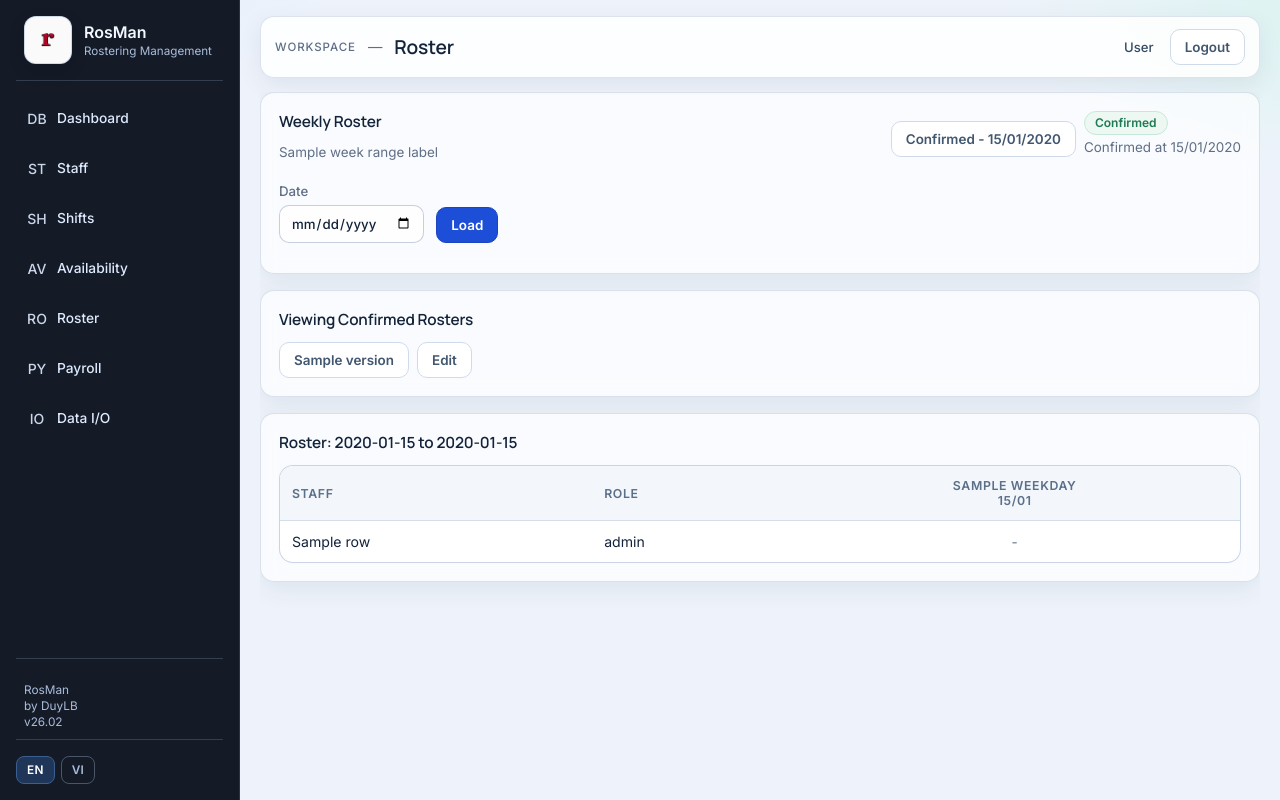
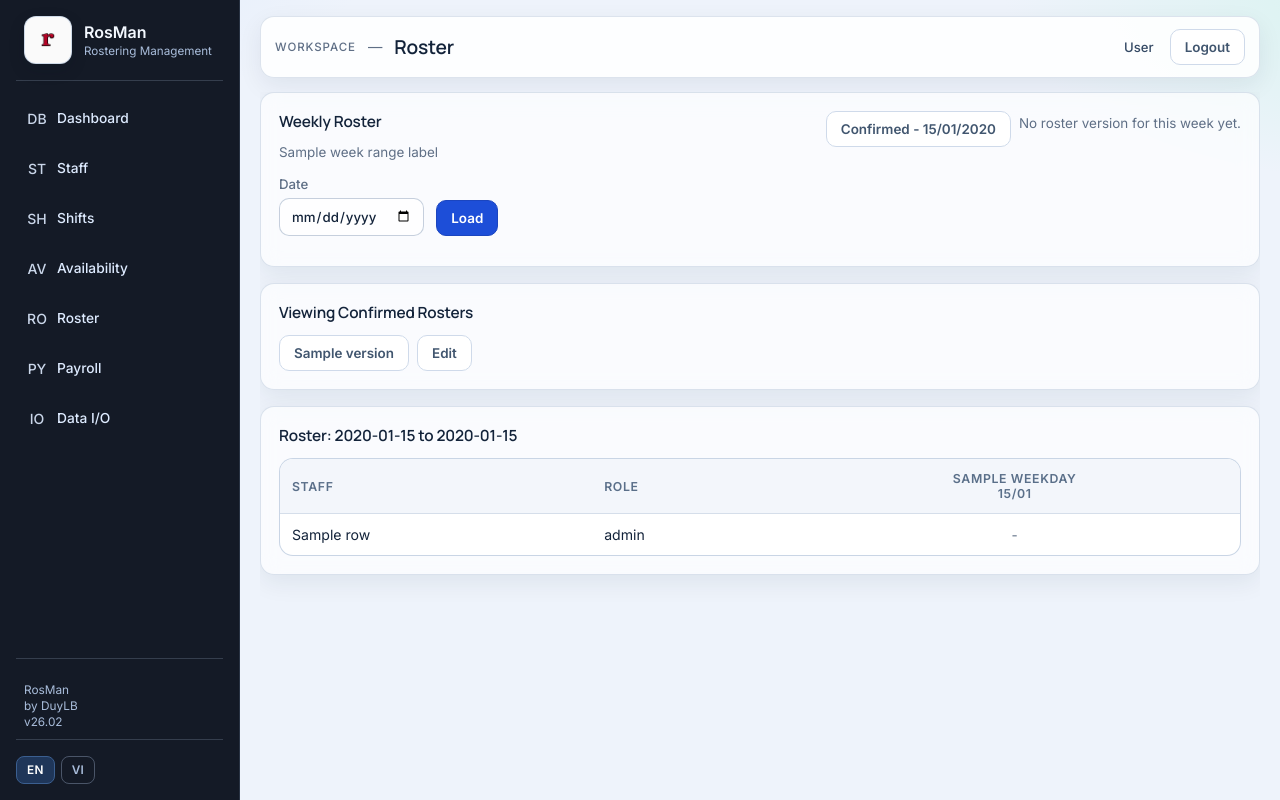
Before and after one commit to duylb/rosman, a Flask app: template templates/roster.html in a window 1280 px wide. Run offline with Flask 3, Linux system fonts and the light colour scheme; the template is opened without the code that fills it: most values are stand-ins (such as "Sample title", 1, 10 or a date in 2020).

Commit message:
removed unsed part

```diff
--- a/templates/roster.html
+++ b/templates/roster.html
@@ -42,14 +42,7 @@
         </div>
       </details>
       {% endif %}
-      {% if current_version and current_version.status == "confirmed" %}
-        <div>
-          <span class="badge-status confirmed">{{ t('confirmed') }}</span>
-          {% if current_version.confirmed_at %}
-          <div class="hint hint-top-sm">{{ t('confirmed_at') }} {{ current_version.confirmed_at|datefmt }}</div>
-          {% endif %}
-        </div>
-      {% elif current_version and current_version.status == "draft" %}
+      {% if current_version and current_version.status == "draft" %}
         <span class="badge-status draft">{{ t('draft') }}</span>
         <form method="post" action="{{ url_for('confirm_roster_version', version_id=current_version.id) }}" onsubmit="return confirm('{{ t('confirm_roster_prompt') }}');">
           <input type="hidden" name="csrf_token" value="{{ csrf_token() }}" />
```
